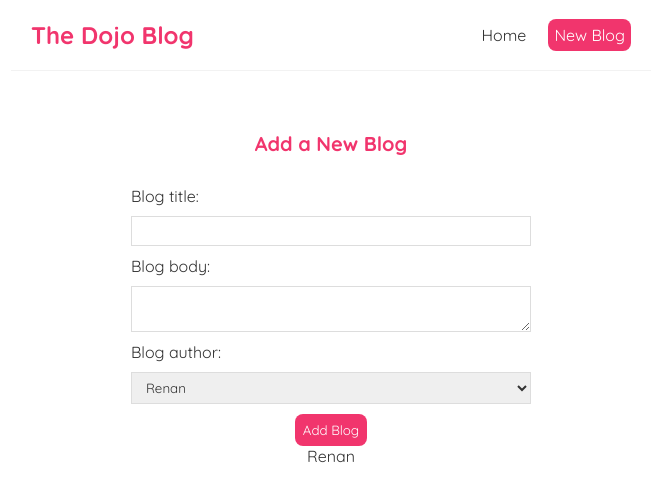
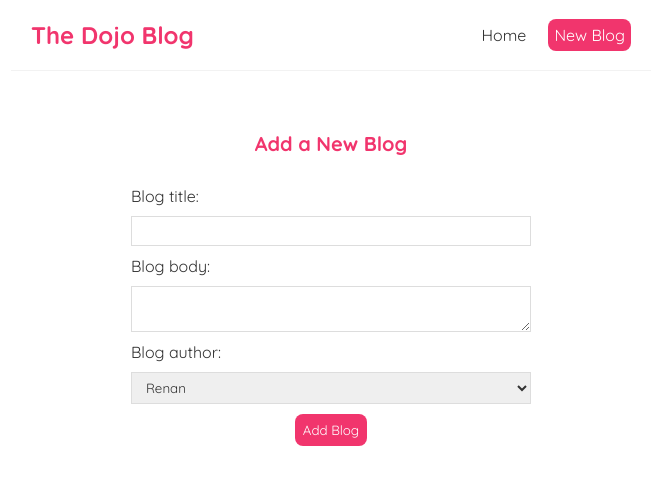
Before and after one commit to renanbernardelli/Dojo-Blog, a React (Create React App) app: page /create in a window 1280 px wide. Shown: the top 500 px of the page, without its empty margins (309-971 px from the left). Built offline with nearby package versions, Linux system fonts and the light colour scheme.

Commit message:
:construction: Add submit event and create the blog object.

```diff
--- a/src/Create.js
+++ b/src/Create.js
@@ -6,11 +6,18 @@
   const [body, setBody] = useState('');
   const [author, setAuthor] = useState('Renan');
 
+  const  handleSubmit = (e) => {
+    e.preventDefault();
+    const blog = { title, body, author };
+
+    console.log(blog);
+  }
+
   return (
     <div className="create">
 
       <h2>Add a New Blog</h2>
-      <form>
+      <form onSubmit={ handleSubmit }>
 
         <label>Blog title:</label>
         <input
@@ -37,11 +44,6 @@
         </select>
 
         <button>Add Blog</button>
-
-        <p>{ title }</p>
-        <p>{ body }</p>
-        <p>{ author }</p>
-
       </form>
     </div>
   );
```
